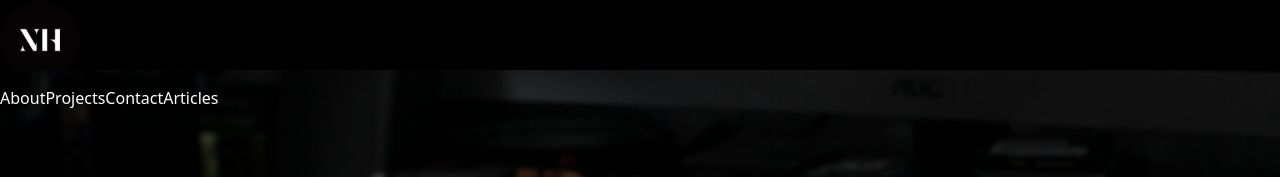
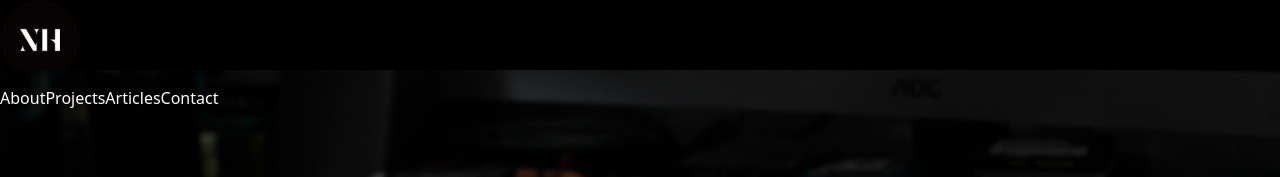
Before and after one commit to NurulHelda/Portofolio-Nuxt, a Nuxt app: page / in a window 1280 px wide. Shown: the top 177 px of the page. Built offline with nearby package versions, Linux system fonts and the light colour scheme.

Commit message:
create article content

```diff
--- a/components/NavBar.vue
+++ b/components/NavBar.vue
@@ -35,7 +35,6 @@
           class="underAnimation"
           >{{ item.name }}</a
         >
-        <NuxtLink to="/articles" class="underAnimation">Articles</NuxtLink>
       </TransitionGroup>
     </div>
     <Menu as="div" class="mobile-hamburger">
@@ -104,6 +103,11 @@ const navigation = [
   },
   {
     id: 3,
+    name: "Articles",
+    href: "http://localhost:3001/",
+  },
+  {
+    id: 4,
     name: "Contact",
     href: "/#contact",
   },
```
